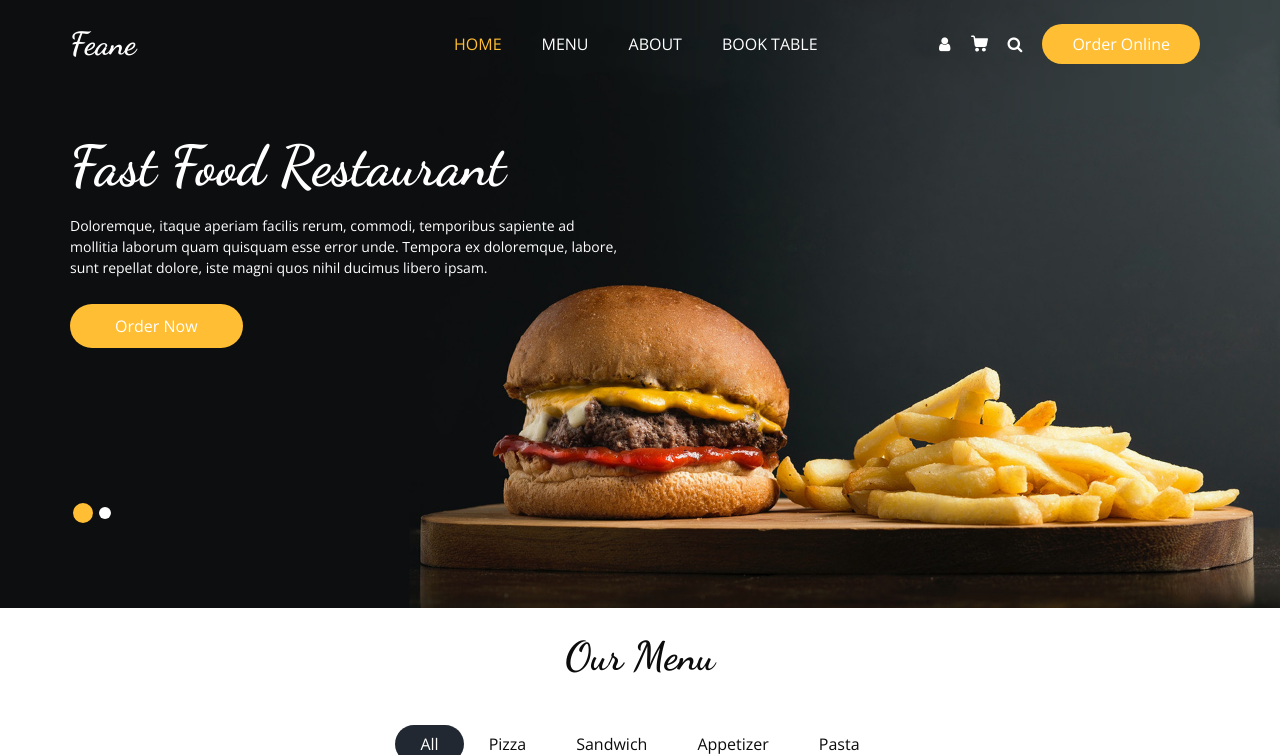
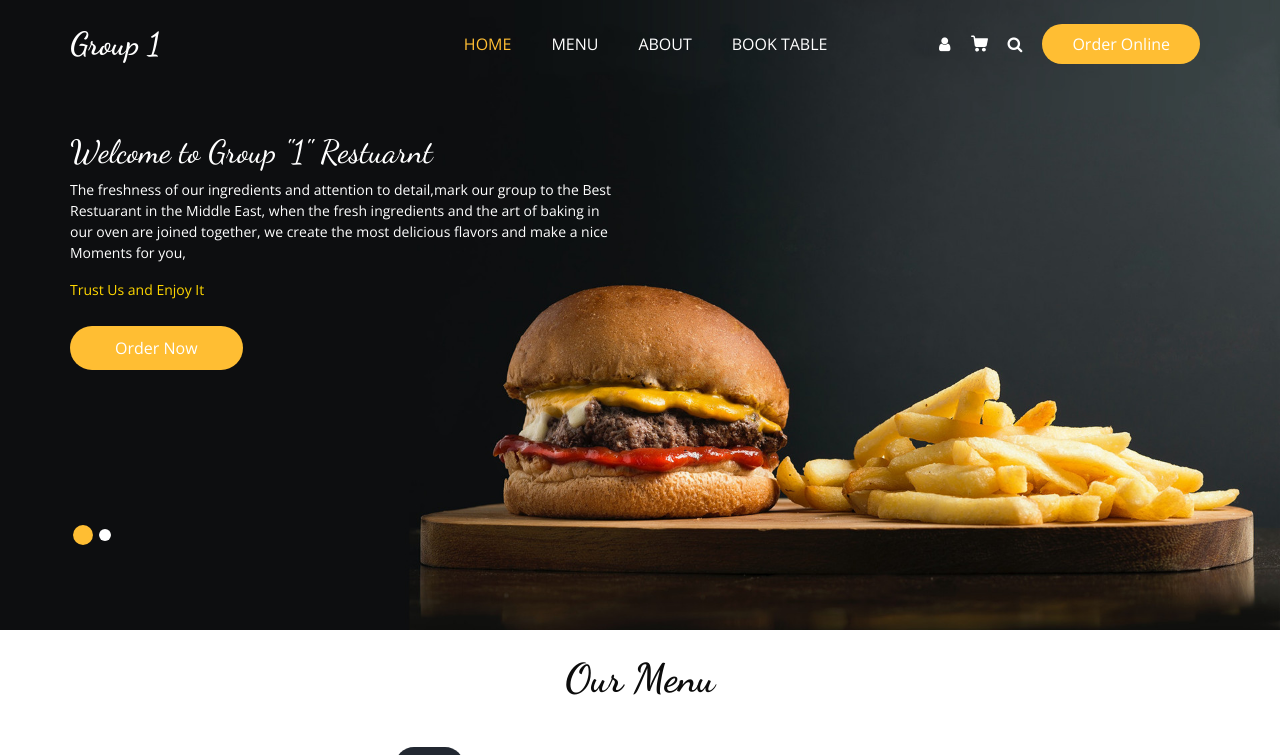
Before and after one commit to M93-group1-restaurant/Cafe-Restaurant-M93, a Django app: page / in a window 1280 px wide. Shown: the top 755 px of the page. Run offline with Django 4.2, Linux system fonts and the light colour scheme; data comes from the database, SQL or seed files in the repository; some libraries are stand-ins or nearby versions.

Commit message:
name and descriptions were localized

```diff
--- a/CafeManagement/templates/base.html
+++ b/CafeManagement/templates/base.html
@@ -15,7 +15,7 @@
   <meta name="author" content="" />
   <link rel="shortcut icon" href="{% static 'images/favicon.png' %}" type="">
 
-  <title> Feane </title>
+  <title> Group 1 Cafe_Restuarant  </title>
 
   <!-- bootstrap core css -->
   <link rel="stylesheet" type="text/css" href="{% static 'css/bootstrap.css' %}" />
--- a/CafeManagement/templates/include/about.html
+++ b/CafeManagement/templates/include/about.html
@@ -15,15 +15,16 @@
           <div class="detail-box">
             <div class="heading_container">
               <h2>
-                We Are Feane
+                We Are Group "1"
               </h2>
             </div>
-            <p>
-              There are many variations of passages of Lorem Ipsum available, but the majority have suffered alteration
-              in some form, by injected humour, or randomised words which don't look even slightly believable. If you
-              are going to use a passage of Lorem Ipsum, you need to be sure there isn't anything embarrassing hidden in
-              the middle of text. All
-            </p>
+                      <p>
+                        Since our beginnings in 2000, Group 1 has been being tried to create marvelous times for clients which search
+                        different tastes and flavors , restuarnt's name came from our client feedbacks and their eye-splashes,we welcome
+                        you to come and appreciate the lovely , Calm and Modern environment while ordering and serving meals.
+                        enjoy your dazzaling dishes and share your comments with us.
+
+                      </p>
           </div>
         </div>
       </div>
--- a/CafeManagement/templates/include/footer.html
+++ b/CafeManagement/templates/include/footer.html
@@ -17,13 +17,13 @@
               <a href="">
                 <i class="fa fa-phone" aria-hidden="true"></i>
                 <span>
-                  Call +01 1234567890
+                  Call 0098 212532
                 </span>
               </a>
               <a href="">
                 <i class="fa fa-envelope" aria-hidden="true"></i>
                 <span>
-                  demo@gmail.com
+                  Group1@gmail.com
                 </span>
               </a>
             </div>
@@ -32,11 +32,10 @@
         <div class="col-md-4 footer-col">
           <div class="footer_detail">
             <a href="" class="footer-logo">
-              Feane
+              Group 1
             </a>
             <p>
-              Necessary, making this the first true generator on the Internet. It uses a dictionary of over 200 Latin words, combined with
-            </p>
+Join us in SocialMedia and make us better and the Best            </p>
             <div class="footer_social">
               <a href="">
                 <i class="fa fa-facebook" aria-hidden="true"></i>
@@ -71,9 +70,9 @@
       <div class="footer-info">
         <p>
           &copy; <span id="displayYear"></span> All Rights Reserved By
-          <a href="https://html.design/">Free Html Templates</a><br><br>
+          <a href="https://html.design/">Maktab-93 Group 1</a><br><br>
           &copy; <span id="displayYear"></span> Distributed By
-          <a href="https://themewagon.com/" target="_blank">ThemeWagon</a>
+          <a href="https://themewagon.com/" target="_blank">Group 1</a>
         </p>
       </div>
     </div>
--- a/CafeManagement/templates/include/navbar.html
+++ b/CafeManagement/templates/include/navbar.html
@@ -1,7 +1,7 @@
 <nav class="navbar navbar-expand-lg custom_nav-container ">
     <a class="navbar-brand" href="{% url 'home' %}">
       <span>
-        Feane
+        Group 1
       </span>
     </a>
 
--- a/CafeManagement/templates/include/slider.html
+++ b/CafeManagement/templates/include/slider.html
@@ -5,14 +5,17 @@
         <div class="carousel-item active">
           <div class="container ">
             <div class="row">
-              <div class="col-md-7 col-lg-6 ">
+              <div class="col-md-10 col-lg-6 ">
                 <div class="detail-box">
-                  <h1>
-                    Fast Food Restaurant
-                  </h1>
+                  <h2>
+                    Welcome to Group "1" Restuarnt
+                  </h2>
                   <p>
-                    Doloremque, itaque aperiam facilis rerum, commodi, temporibus sapiente ad mollitia laborum quam quisquam esse error unde. Tempora ex doloremque, labore, sunt repellat dolore, iste magni quos nihil ducimus libero ipsam.
+                  The freshness of our ingredients and attention to detail,mark our group to the Best Restuarant in the Middle East, when
+                  the fresh ingredients and the art of baking in our oven are joined together, we create the most delicious flavors and make a
+                  nice Moments for you,
                   </p>
+                  <p style="color: gold;">Trust Us and Enjoy It</p>
                   <div class="btn-box">
                     <a href="{% url 'menu' %}" class="btn1">
                       Order Now
@@ -32,7 +35,7 @@
                     Reserve table
                   </h1>
                   <p>
-                    You can reserve table in your special meetings, lovely dates, ... and have a nice time with us in our sweet place with our pleasant meals.
+                    You can reserve table in your special meetings, lovely dates, ... and have a nice time with us in our sweet place with our pleasant meals,span.
                   </p>
                   <div class="btn-box">
                     <a href="{% url 'book' %}" class="btn1">
```
